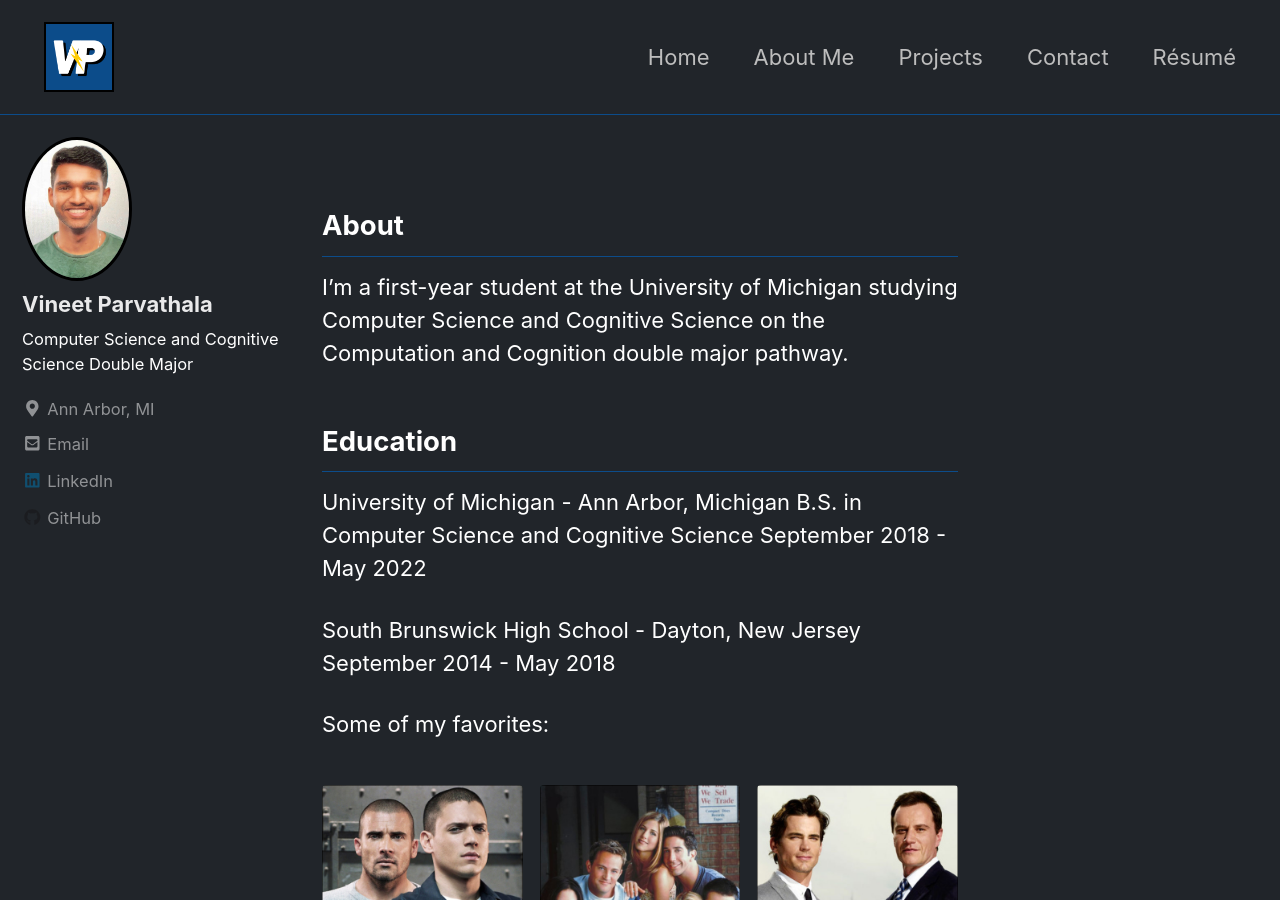
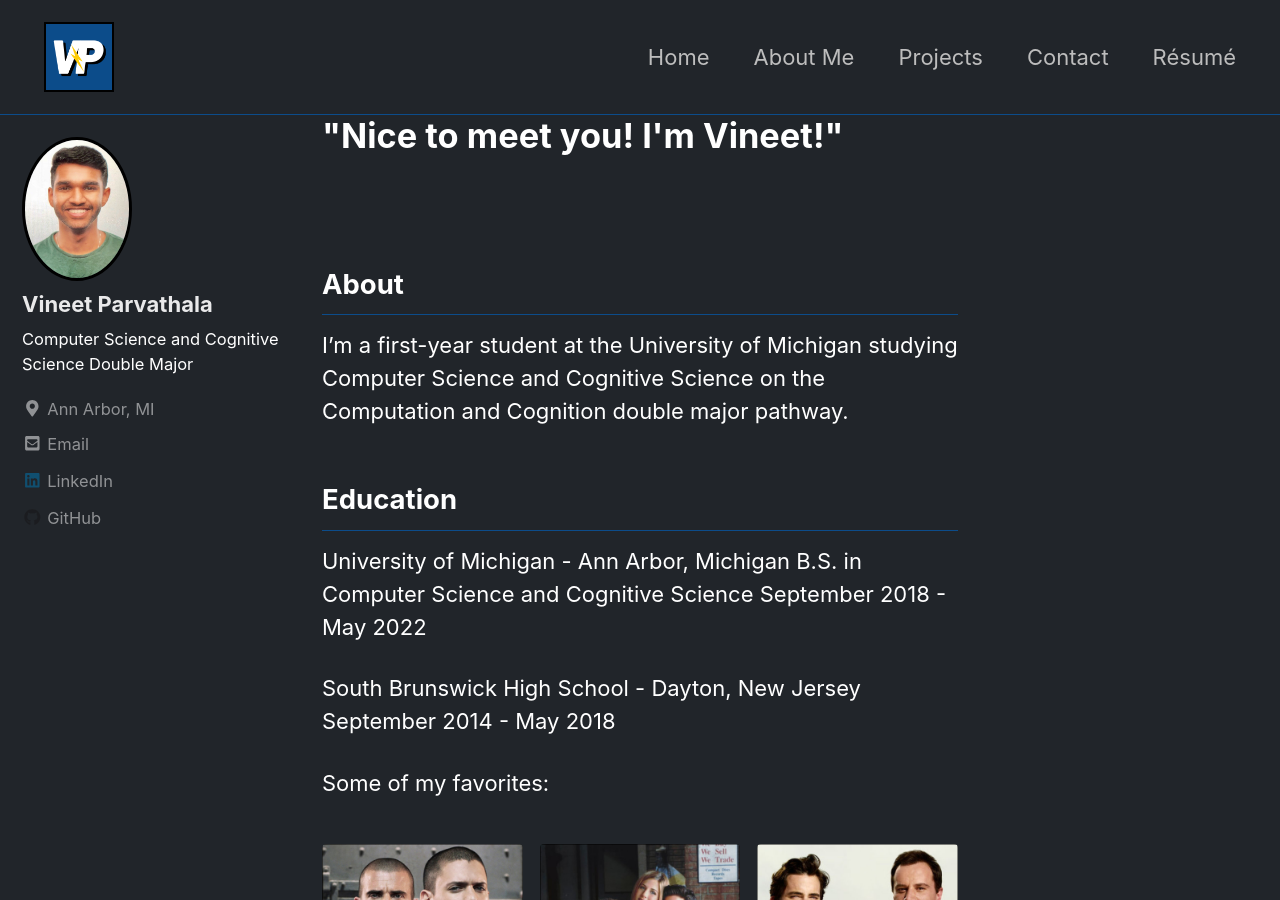
Before and after one commit to vparv/vparv.github.io, a Jekyll site: the page built from _pages/about.md, in a window 1280 px wide and 900 px high. Built offline with Jekyll 4.4.1, drawn with Linux system fonts in a browser that asks for light colours; cached includes are drawn as plain includes; nearby versions of some CDN libraries; library files that are not in the unit come from our copies.

Commit message:
updated about me

```diff
--- a/_layouts/single.html
+++ b/_layouts/single.html
@@ -22,7 +22,9 @@ layout: default
     {% if page.excerpt %}<meta itemprop="description" content="{{ page.excerpt | markdownify | strip_html | strip_newlines | escape_once }}">{% endif %}
     {% if page.date %}<meta itemprop="datePublished" content="{{ page.date | date: "%B %d, %Y" }}">{% endif %}
     {% if page.last_modified_at %}<meta itemprop="dateModified" content="{{ page.last_modified_at | date: "%B %d, %Y" }}">{% endif %}
-
+    <div class = "Nice to meet you! I'm Vineet! hinge animated">
+      <h1> "Nice to meet you! I'm Vineet!" </h1>
+    </div>
     <div class="page__inner-wrap rotateInUpLeft animated">
       {% unless page.header.overlay_color or page.header.overlay_image %}
         <header>
```
